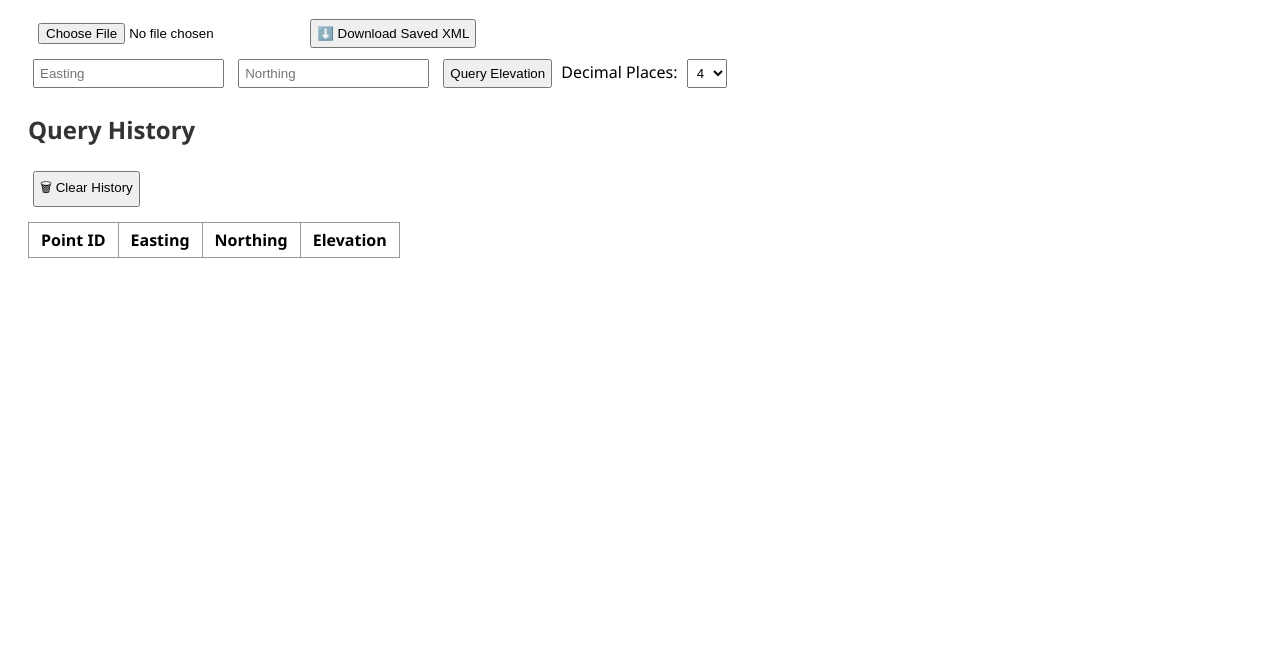
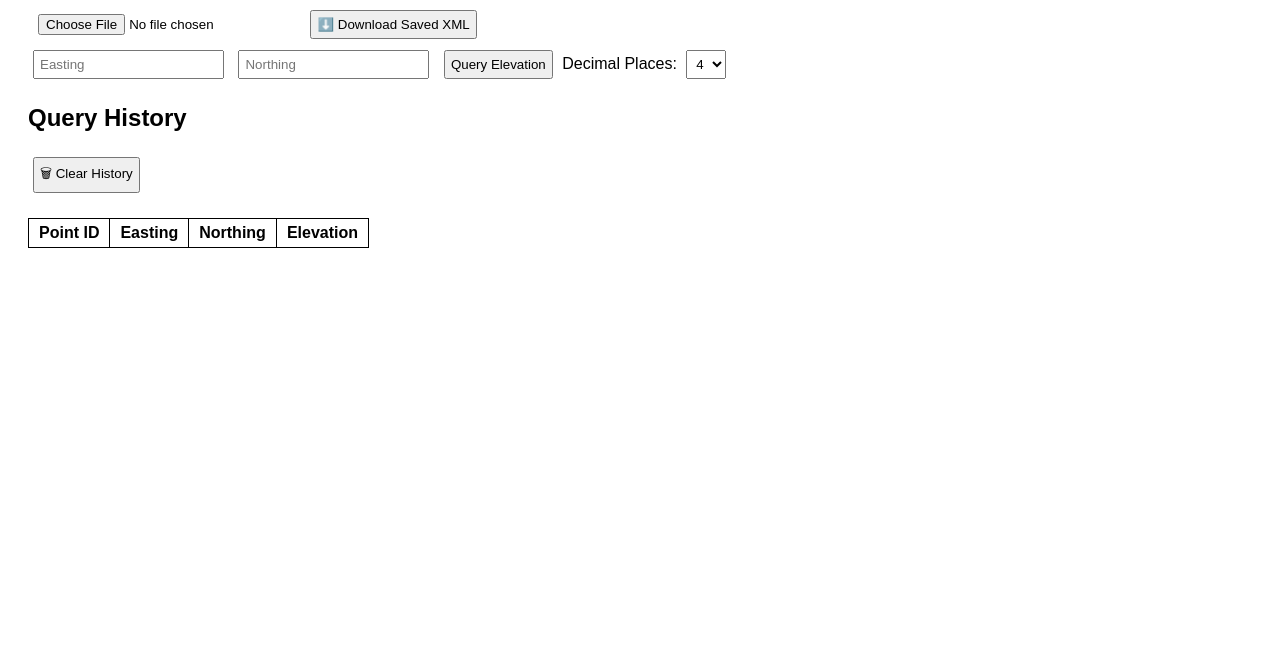
Before and after one commit to Pit1992/elevation-tool, a plain HTML site: page index.html in a window 1280 px wide. Shown: the part 139-800 px from the top of the page. Drawn offline with Linux system fonts and the light colour scheme.

Commit message:
Update style.css

```diff
--- a/style.css
+++ b/style.css
@@ -1,22 +1,19 @@
 body {
-  font-family: "Segoe UI", sans-serif;
+  font-family: Arial, sans-serif;
   padding: 20px;
 }
-h1, h2 {
-  color: #333;
+
+table {
+  border-collapse: collapse;
+  margin-top: 20px;
 }
-table {
-  margin-top: 10px;
-  border-collapse: collapse;
+
+th, td {
+  border: 1px solid black;
+  padding: 5px 10px;
 }
-table, th, td {
-  border: 1px solid #999;
-}
-th, td {
-  padding: 6px 12px;
-  text-align: center;
-}
-input, select, button {
+
+input, button, select {
   margin: 5px;
   padding: 5px;
 }
```
